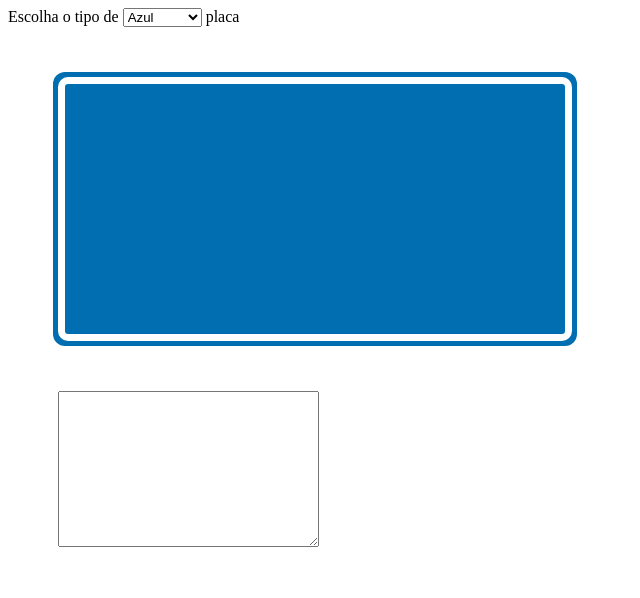
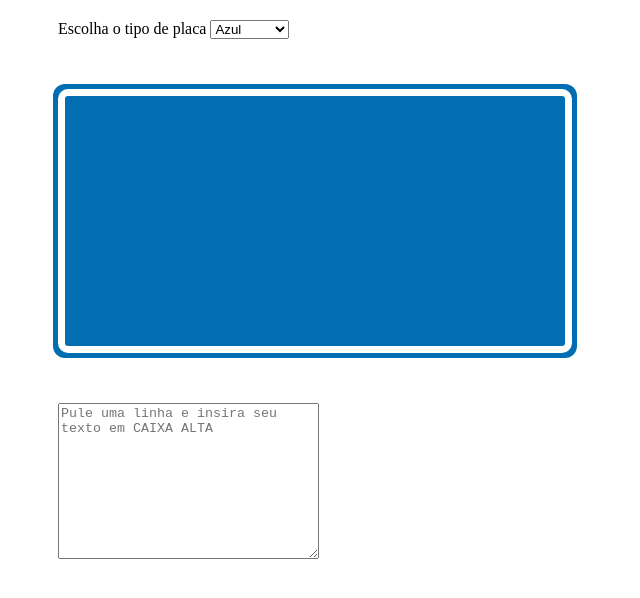
Before and after one commit to calopessoa/Placa-Boas-Vindas-de-Transito, a plain HTML site: page index.html in a window 1280 px wide. Shown: the whole page, without its empty margins (0-640 px from the left). Drawn offline with Linux system fonts and the light colour scheme.

Commit message:
Descricao da caixa de texto e alinhamento de elementos.

```diff
--- a/index.html
+++ b/index.html
@@ -8,19 +8,19 @@
     <title>Placas de Transito</title>
 </head>
 <body>
-    <label class="plaque-selector">Escolha o tipo de
+    <label class="plaque-selector">Escolha o tipo de placa
         <select id="plaque-type">
             <option value="blue">Azul</option>
             <option value="green">Verde</option>
             <option value="red">Vermelho</option>
         </select>
-    placa</label>
+    </label>
     <main class="main">
         <section class="placa"> </section>
     </main>
 
     <aside class="data">
-        <textarea name="" id="input-text" cols="30" rows="10"></textarea>
+        <textarea name="" placeholder='Pule uma linha e insira seu texto em CAIXA ALTA' id="input-text" cols="30" rows="10"></textarea>
     </aside>
 
     <script src="script.js"></script>
--- a/style.css
+++ b/style.css
@@ -1,6 +1,14 @@
+body {
+    margin-top: 20px;
+}
+
 .main {
     text-align: center;
     margin: 50px;
+}
+
+.plaque-selector {
+    margin-left: 50px;
 }
 
 .placa {
```
